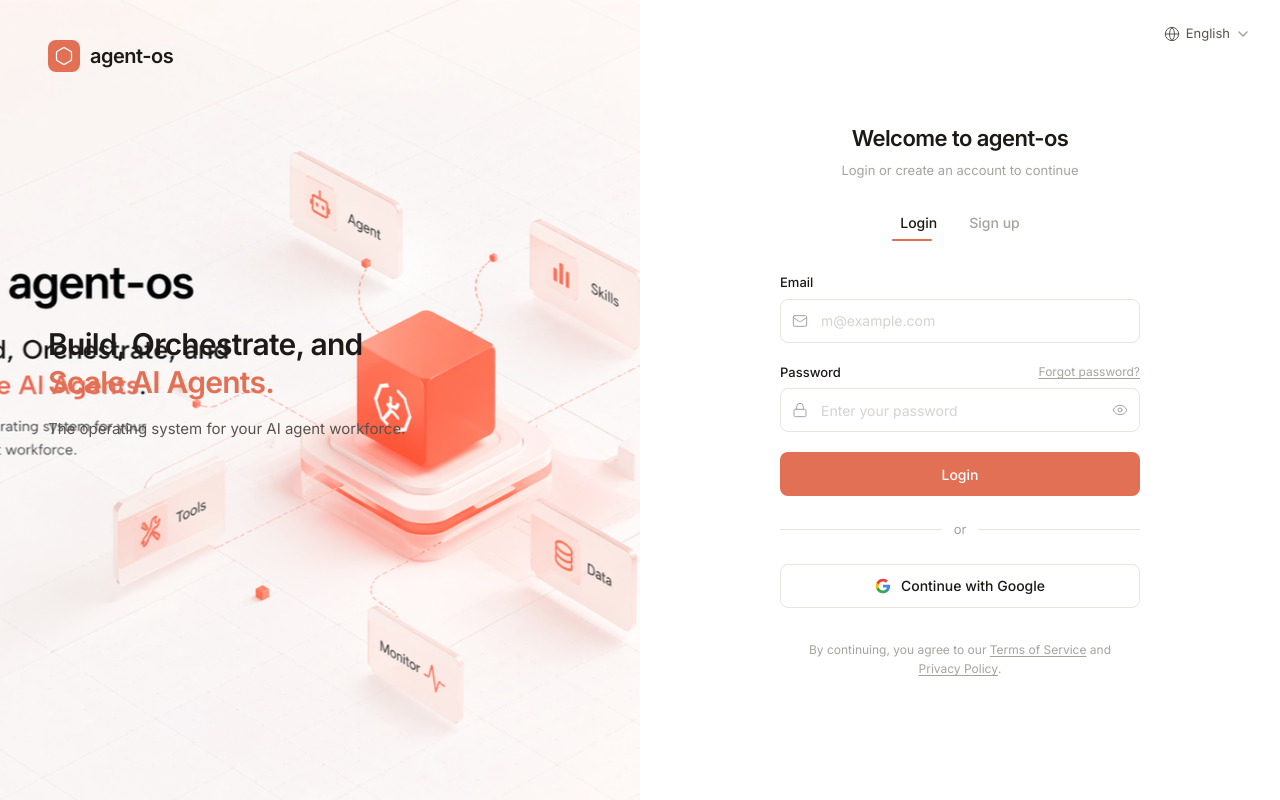
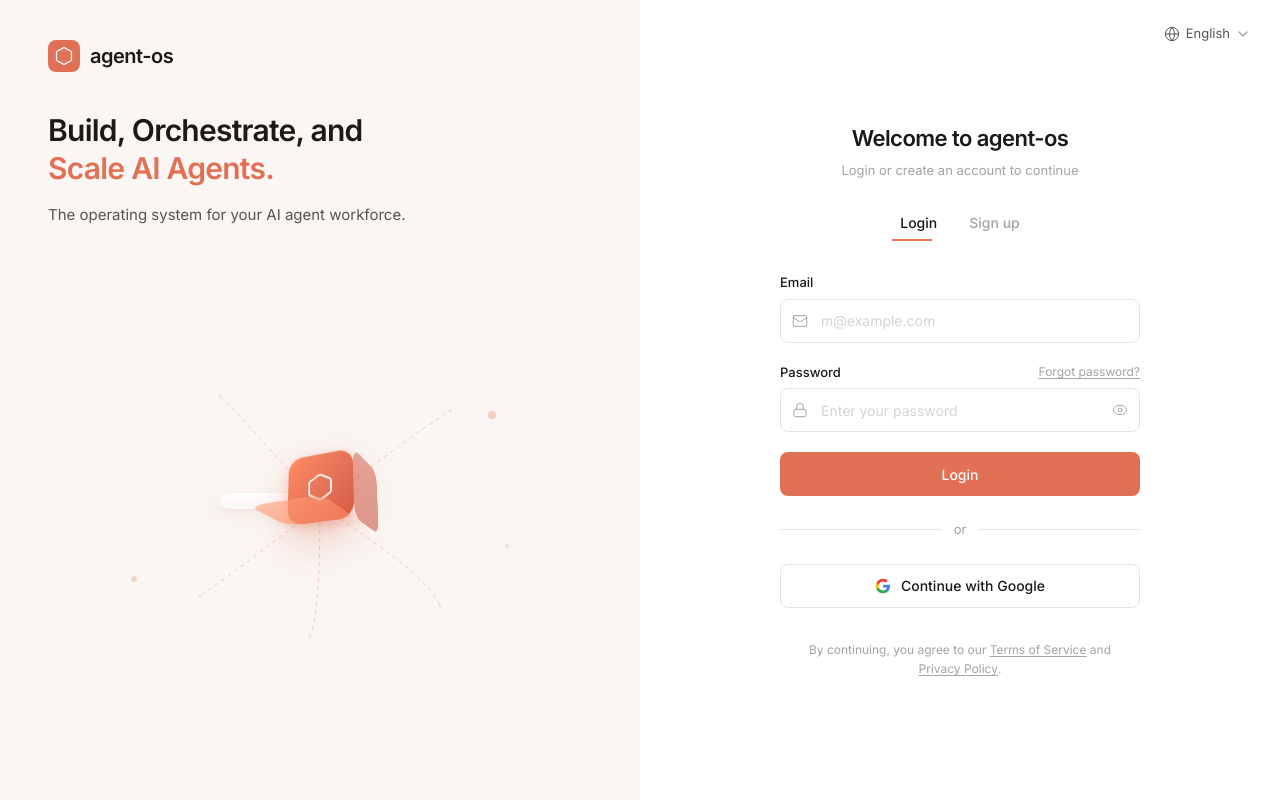
Before and after one commit to poppersamhar/agent-os-web, a React (Vite) app: page / in a window 1280 px wide. Built offline with nearby package versions, Linux system fonts and the light colour scheme.

Commit message:
refactor: redraw login left panel with CSS 3D + SVG vectors

```diff
--- a/src/components/LoginPage.tsx
+++ b/src/components/LoginPage.tsx
@@ -1,10 +1,137 @@
 import { useState } from 'react';
-import { Mail, Lock, Eye, EyeOff, Hexagon, Globe } from 'lucide-react';
+import {
+  Mail, Lock, Eye, EyeOff, Hexagon, Globe, Bot, Wrench,
+  Hammer, Database, Activity
+} from 'lucide-react';
 
 interface LoginPageProps {
   onLogin: () => void;
 }
 
+/* ─── 左侧 3D 插图：纯代码绘制 ─── */
+function CubeIllustration() {
+  const cards = [
+    { icon: Bot, label: 'Agent', top: '8%', left: '18%', delay: 0 },
+    { icon: Wrench, label: 'Skills', top: '12%', right: '15%', delay: 0.1 },
+    { icon: Hammer, label: 'Tools', bottom: '22%', left: '12%', delay: 0.2 },
+    { icon: Database, label: 'Data', bottom: '18%', right: '18%', delay: 0.3 },
+    { icon: Activity, label: 'Monitor', bottom: '8%', left: '38%', delay: 0.4 },
+  ];
+
+  return (
+    <div className="relative w-[420px] h-[380px] select-none">
+      {/* SVG 虚线连接层 */}
+      <svg className="absolute inset-0 w-full h-full" style={{ zIndex: 1 }}>
+        <defs>
+          <marker id="dot" markerWidth="4" markerHeight="4" refX="2" refY="2">
+            <circle cx="2" cy="2" r="1.5" fill="#e17055" opacity="0.5" />
+          </marker>
+        </defs>
+        {/* 中心到各卡片的连线 */}
+        <path d="M210,190 Q140,110 110,80" stroke="#e17055" strokeWidth="1" strokeDasharray="4,4" fill="none" opacity="0.35" markerEnd="url(#dot)" />
+        <path d="M210,190 Q300,120 340,95" stroke="#e17055" strokeWidth="1" strokeDasharray="4,4" fill="none" opacity="0.35" markerEnd="url(#dot)" />
+        <path d="M210,190 Q120,260 90,280" stroke="#e17055" strokeWidth="1" strokeDasharray="4,4" fill="none" opacity="0.35" markerEnd="url(#dot)" />
+        <path d="M210,190 Q320,260 330,290" stroke="#e17055" strokeWidth="1" strokeDasharray="4,4" fill="none" opacity="0.35" markerEnd="url(#dot)" />
+        <path d="M210,190 Q210,300 200,320" stroke="#e17055" strokeWidth="1" strokeDasharray="4,4" fill="none" opacity="0.35" markerEnd="url(#dot)" />
+      </svg>
+
+      {/* 环绕卡片 */}
+      {cards.map((c) => (
+        <div
+          key={c.label}
+          className="absolute flex items-center gap-2 px-3 py-2 rounded-xl animate-fade-in"
+          style={{
+            top: c.top,
+            left: c.left,
+            right: c.right,
+            bottom: c.bottom,
+            background: 'rgba(255,255,255,0.72)',
+            backdropFilter: 'blur(12px)',
+            border: '1px solid rgba(255,255,255,0.6)',
+            boxShadow: '0 4px 16px rgba(0,0,0,0.04), 0 1px 4px rgba(0,0,0,0.02)',
+            zIndex: 3,
+            animationDelay: `${0.3 + c.delay}s`,
+            animationFillMode: 'both',
+          }}
+        >
+          <c.icon className="w-4 h-4" strokeWidth={1.5} style={{ color: '#e17055' }} />
+          <span className="text-[12px] font-medium text-text">{c.label}</span>
+        </div>
+      ))}
+
+      {/* 中心 3D 方块组 */}
+      <div className="absolute left-1/2 top-[45%] -translate-x-1/2 -translate-y-1/2" style={{ zIndex: 2 }}>
+        {/* 底座阴影 */}
+        <div
+          className="absolute left-1/2 top-[60px] -translate-x-1/2 rounded-full"
+          style={{
+            width: '120px',
+            height: '20px',
+            background: 'radial-gradient(ellipse, rgba(225,112,85,0.15) 0%, transparent 70%)',
+          }}
+        />
+        {/* 底层平台 */}
+        <div
+          className="absolute left-1/2 top-[36px] -translate-x-1/2"
+          style={{
+            width: '100px',
+            height: '28px',
+            background: 'linear-gradient(180deg, rgba(255,255,255,0.9) 0%, rgba(250,246,243,0.8) 100%)',
+            borderRadius: '12px',
+            boxShadow: '0 8px 24px rgba(225,112,85,0.12), 0 2px 8px rgba(0,0,0,0.04), inset 0 1px 0 rgba(255,255,255,0.8)',
+            transform: 'translateX(-50%) perspective(400px) rotateX(55deg)',
+          }}
+        />
+        {/* 中心立方体 */}
+        <div
+          className="relative"
+          style={{
+            width: '72px',
+            height: '72px',
+            transform: 'perspective(500px) rotateX(20deg) rotateY(-25deg)',
+            transformStyle: 'preserve-3d',
+          }}
+        >
+          {/* 正面 */}
+          <div
+            className="absolute inset-0 rounded-2xl flex items-center justify-center"
+            style={{
+              background: 'linear-gradient(135deg, #ff8a65 0%, #e17055 60%, #d65a3f 100%)',
+              boxShadow: '0 16px 40px rgba(225,112,85,0.35), 0 4px 12px rgba(225,112,85,0.2), inset 0 1px 0 rgba(255,255,255,0.2)',
+            }}
+          >
+            <Hexagon className="w-8 h-8 text-white/90" strokeWidth={1.5} />
+          </div>
+          {/* 顶面 */}
+          <div
+            className="absolute inset-0 rounded-2xl"
+            style={{
+              background: 'linear-gradient(135deg, #ffa07a 0%, #ff8a65 100%)',
+              transform: 'rotateX(-90deg) translateZ(36px) translateY(-36px)',
+              opacity: 0.6,
+            }}
+          />
+          {/* 右侧面 */}
+          <div
+            className="absolute inset-0 rounded-2xl"
+            style={{
+              background: 'linear-gradient(135deg, #d65a3f 0%, #c0392b 100%)',
+              transform: 'rotateY(90deg) translateZ(36px) translateX(36px)',
+              opacity: 0.5,
+            }}
+          />
+        </div>
+      </div>
+
+      {/* 装饰小圆点 */}
+      <div className="absolute top-[25%] right-[8%] w-2 h-2 rounded-full" style={{ background: '#e17055', opacity: 0.3 }} />
+      <div className="absolute bottom-[30%] left-[5%] w-1.5 h-1.5 rounded-full" style={{ background: '#e17055', opacity: 0.25 }} />
+      <div className="absolute top-[60%] right-[5%] w-1 h-1 rounded-full" style={{ background: '#e17055', opacity: 0.2 }} />
+    </div>
+  );
+}
+
+/* ─── 主登录页 ─── */
 export default function LoginPage({ onLogin }: LoginPageProps) {
   const [email, setEmail] = useState('');
   const [password, setPassword] = useState('');
@@ -15,7 +142,6 @@
   const handleSubmit = (e: React.FormEvent) => {
     e.preventDefault();
     setError('');
-
     if (activeTab === 'login') {
       if (email.trim() === '123' && password === '123') {
         onLogin();
@@ -28,43 +154,35 @@
   };
 
   return (
-    <div className="w-full h-full relative overflow-hidden">
-      {/* 底层：完整设计图作为固定背景，cover 填充屏幕 */}
-      <img
-        src="/login-hero.png"
-        alt=""
-        className="fixed inset-0 w-full h-full object-cover"
-        style={{ zIndex: 0 }}
-      />
-
-      <div className="relative z-10 w-full h-full flex">
-        {/* ─── 左侧：品牌展示区（透出底层图片左半部分）─── */}
-        <div className="hidden lg:flex w-1/2 flex-col justify-between px-12 py-10">
-          {/* 顶部 Logo */}
-          <div className="flex items-center gap-2.5">
+    <div className="w-full h-full flex bg-white">
+      {/* ─── 左侧：品牌展示区 ─── */}
+      <div className="hidden lg:flex w-1/2 flex-col" style={{ backgroundColor: '#faf6f3' }}>
+        {/* 上部：文案 */}
+        <div className="px-12 pt-10 pb-4">
+          <div className="flex items-center gap-2.5 mb-10">
             <div className="w-8 h-8 rounded-lg flex items-center justify-center" style={{ backgroundColor: '#e17055' }}>
               <Hexagon className="w-5 h-5 text-white" strokeWidth={1.5} />
             </div>
             <span className="text-xl font-semibold text-text tracking-tight">agent-os</span>
           </div>
 
-          {/* 中部文案 */}
-          <div className="max-w-sm">
           <h1 className="text-[30px] font-semibold leading-tight tracking-tight text-text">
             Build, Orchestrate, and
             <br />
             <span style={{ color: '#e17055' }}>Scale AI Agents.</span>
           </h1>
-            <p className="mt-4 text-[15px] text-text-secondary leading-relaxed">
+          <p className="mt-4 text-[15px] text-text-secondary leading-relaxed max-w-sm">
             The operating system for your AI agent workforce.
           </p>
         </div>
 
-          {/* 底部留白，让出图片空间 */}
-          <div className="h-16" />
+        {/* 下部：3D 插图 */}
+        <div className="flex-1 flex items-center justify-center pb-8">
+          <CubeIllustration />
+        </div>
       </div>
 
-        {/* ─── 右侧：登录表单（白色背景遮住底层图片右半部分）─── */}
+      {/* ─── 右侧：登录表单 ─── */}
       <div className="flex-1 flex flex-col items-center justify-center px-6 sm:px-12 relative min-h-0 overflow-y-auto bg-white">
         {/* 移动端 Logo */}
         <div className="lg:hidden absolute top-6 left-6 flex items-center gap-2">
@@ -116,7 +234,6 @@
 
           {/* 表单 */}
           <form onSubmit={handleSubmit} className="space-y-5">
-              {/* Email */}
             <div>
               <label className="block text-[13px] font-medium text-text mb-1.5">Email</label>
               <div className="relative">
@@ -131,7 +248,6 @@
               </div>
             </div>
 
-              {/* Password */}
             <div>
               <div className="flex items-center justify-between mb-1.5">
                 <label className="text-[13px] font-medium text-text">Password</label>
@@ -158,14 +274,12 @@
               </div>
             </div>
 
-              {/* 错误提示 */}
             {error && (
               <div className="text-[13px] text-danger bg-danger-subtle rounded-lg px-3 py-2">
                 {error}
               </div>
             )}
 
-              {/* Login 按钮 */}
             <button
               type="submit"
               className="w-full h-11 rounded-lg text-[14px] font-medium text-white transition-all hover:opacity-90 active:scale-[0.98]"
@@ -196,7 +310,6 @@
             Continue with Google
           </button>
 
-            {/* 底部协议 */}
           <p className="mt-8 text-center text-[12px] text-text-muted leading-relaxed">
             By continuing, you agree to our{' '}
             <button type="button" className="underline underline-offset-2 hover:text-text transition-colors">Terms of Service</button>
@@ -206,6 +319,5 @@
         </div>
       </div>
     </div>
-    </div>
   );
 }
```
Lines whose indentation alone changed are shown as unchanged.
